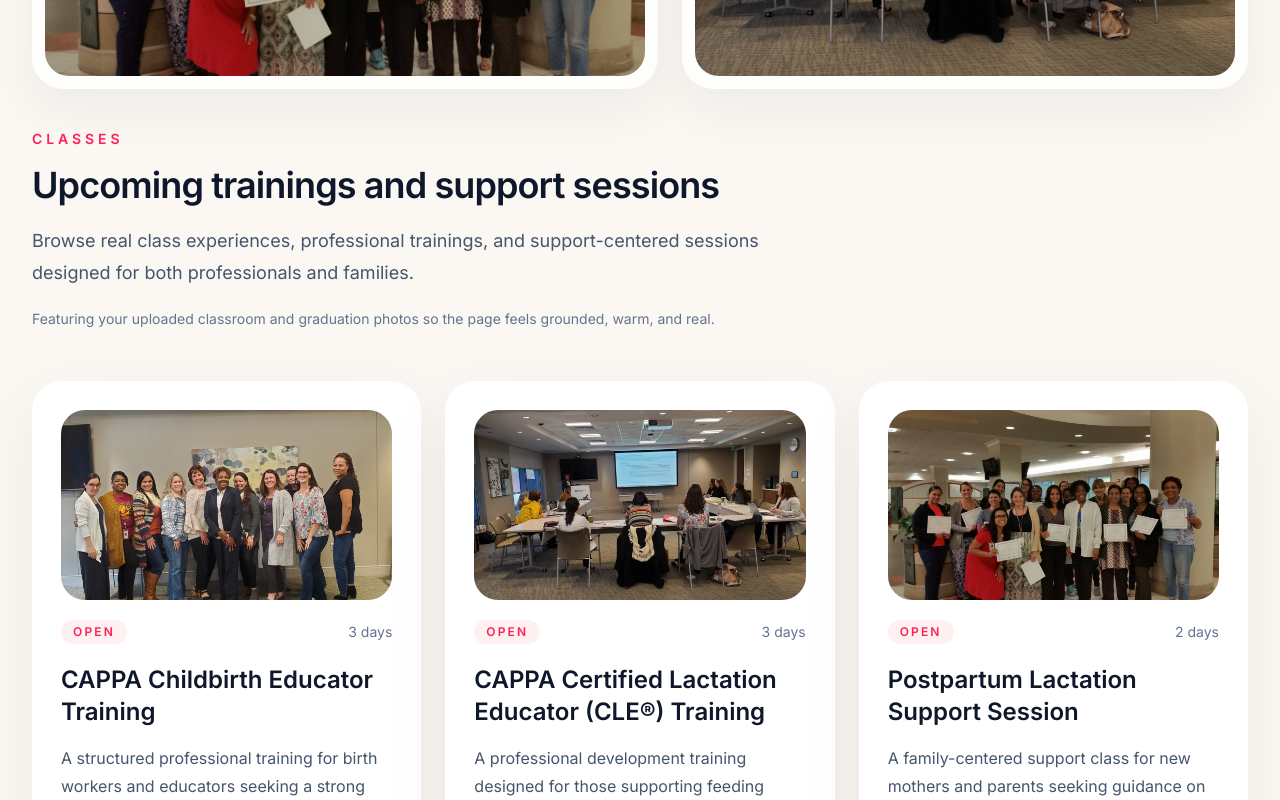
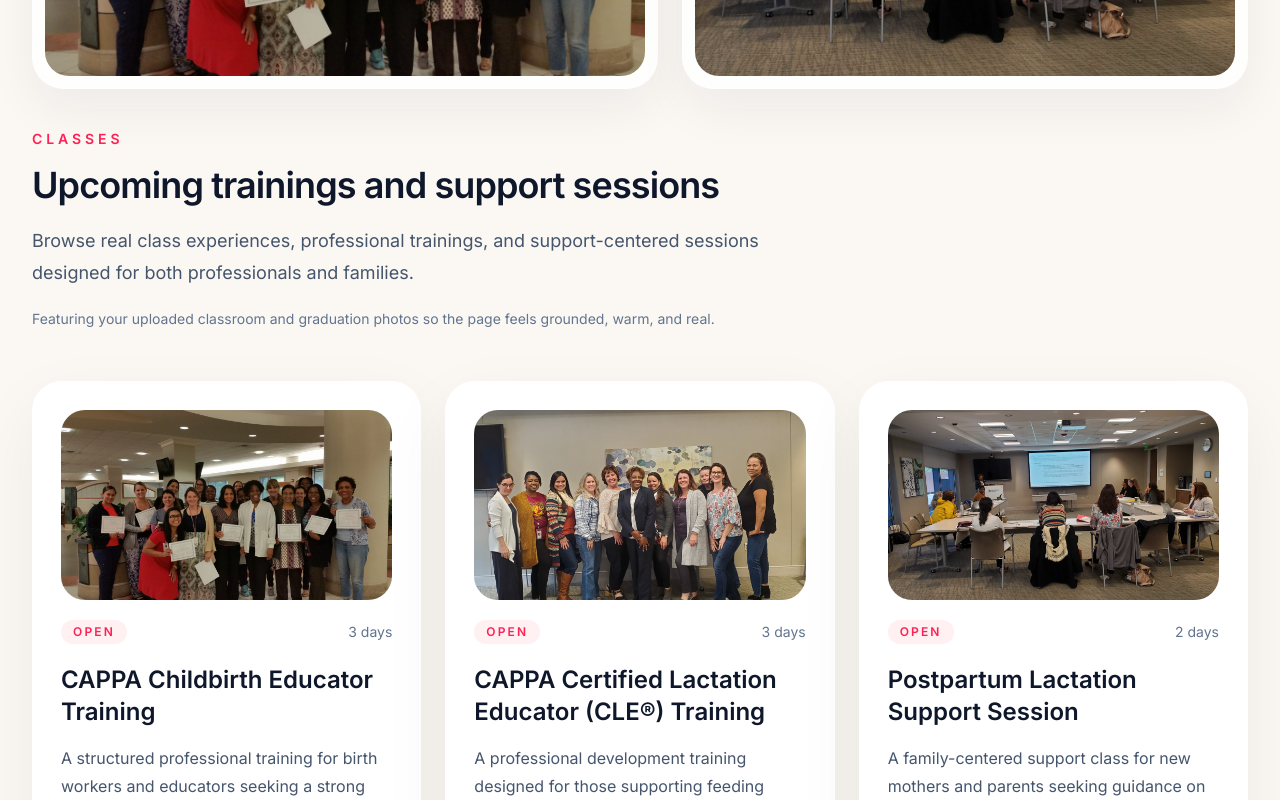
Before and after one commit to mastabolt/amotherchoice-site, a Next.js app: page /classes in a window 1280 px wide. Shown: the part 462-1262 px from the top of the page. Built offline with nearby package versions, Linux system fonts and the light colour scheme.

Commit message:
Swap classes card images for temporary preview

```diff
--- a/src/app/classes/page.tsx
+++ b/src/app/classes/page.tsx
@@ -51,10 +51,10 @@
                 <Image
                   src={
                     index === 0
-                      ? "/classes3.jpeg"
+                      ? "/classes1.jpg"
                       : index === 1
-                        ? "/classes2.jpg"
-                        : "/classes1.jpg"
+                        ? "/classes3.jpeg"
+                        : "/classes2.jpg"
                   }
                   alt={session.title}
                   width={2560}
```
